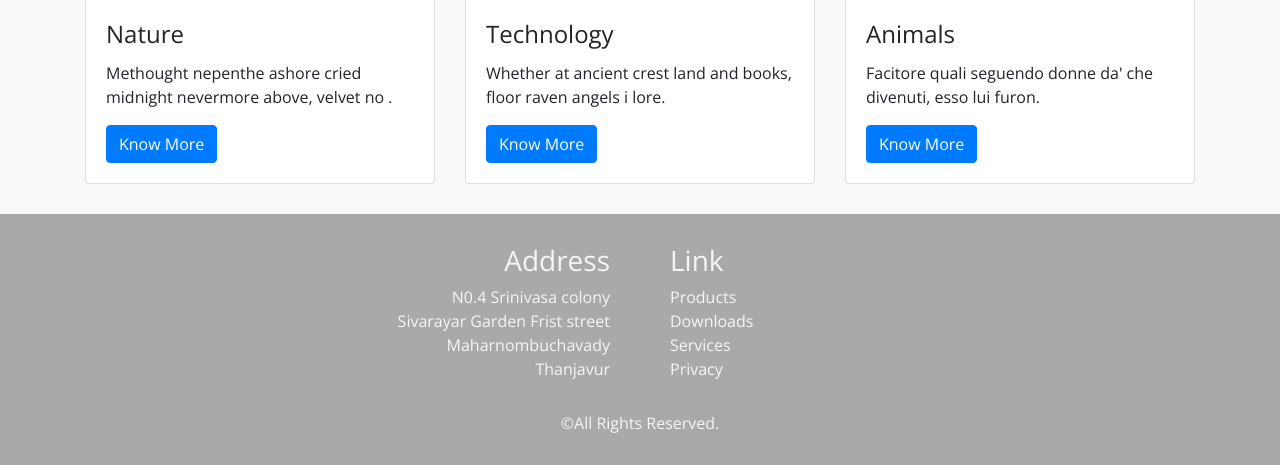
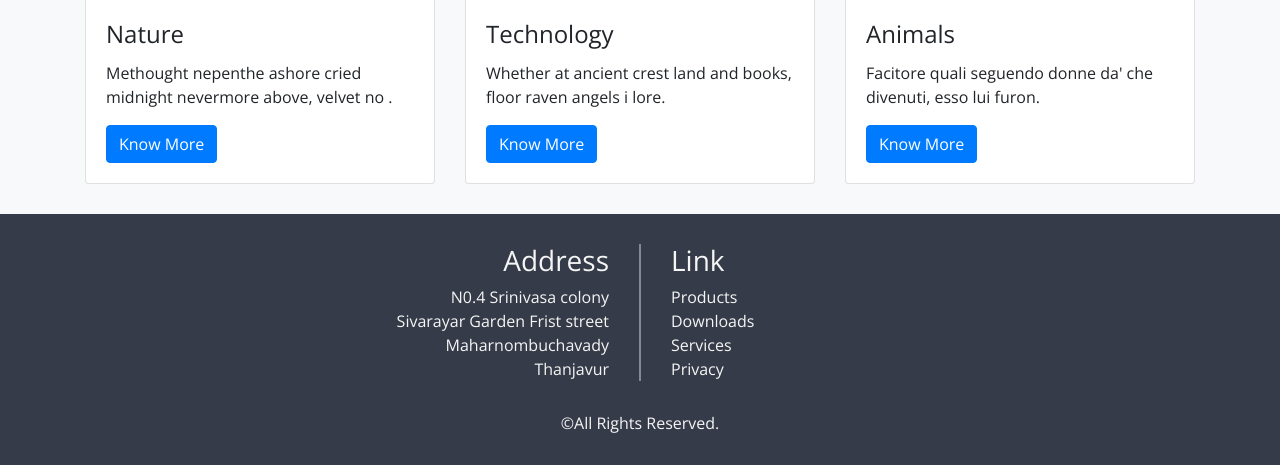
Before and after one commit to hariprasath2603/sample-site, a PHP site: page / in a window 1280 px wide. Shown: the part 1336-1801 px from the top of the page. Run offline with PHP 8.4, Linux system fonts and the light colour scheme; some libraries are stand-ins or nearby versions.

Commit message:
footer navbar
border for address
footer color
navbar zoom option are added

```diff
--- a/Project-1/index.html
+++ b/Project-1/index.html
@@ -113,7 +113,7 @@
     <div class="container-fluid footer" id="contact">
       <div class="container">
       <div class="row">
-        <div class="col" style="text-align: right; padding-right:30px;">
+        <div class="col address" style="text-align: right; padding-right:30px;">
           <div> <h3>Address</h3></div>
         <div class="">N0.4 Srinivasa colony</div>
         <div class="">Sivarayar Garden Frist street</div>
--- a/Project-1/main.css
+++ b/Project-1/main.css
@@ -12,7 +12,11 @@ nav  ul  li a{
 
 nav  ul  li a:hover{
     color:white;
-    opacity:0.7;
+    opacity:0.9;
+
+    transition: 2s;
+    zoom:1.4;
+
 }
 
 .container .jumbotron{
@@ -29,7 +33,7 @@ nav  ul  li a:hover{
 }
 
 .footer{
-    background-color: darkgray;
+    background-color: #353b48;
     padding: 30px 30px;
     color:whitesmoke;
 
@@ -44,3 +48,10 @@ nav  ul  li a:hover{
     font-weight: 700;
     zoom:1.3;
 }
+
+.address{
+    border-right-width: 2px;
+
+    border-right-color: rgba(255, 255, 255, 0.4);
+    border-right-style: solid;
+}
```
